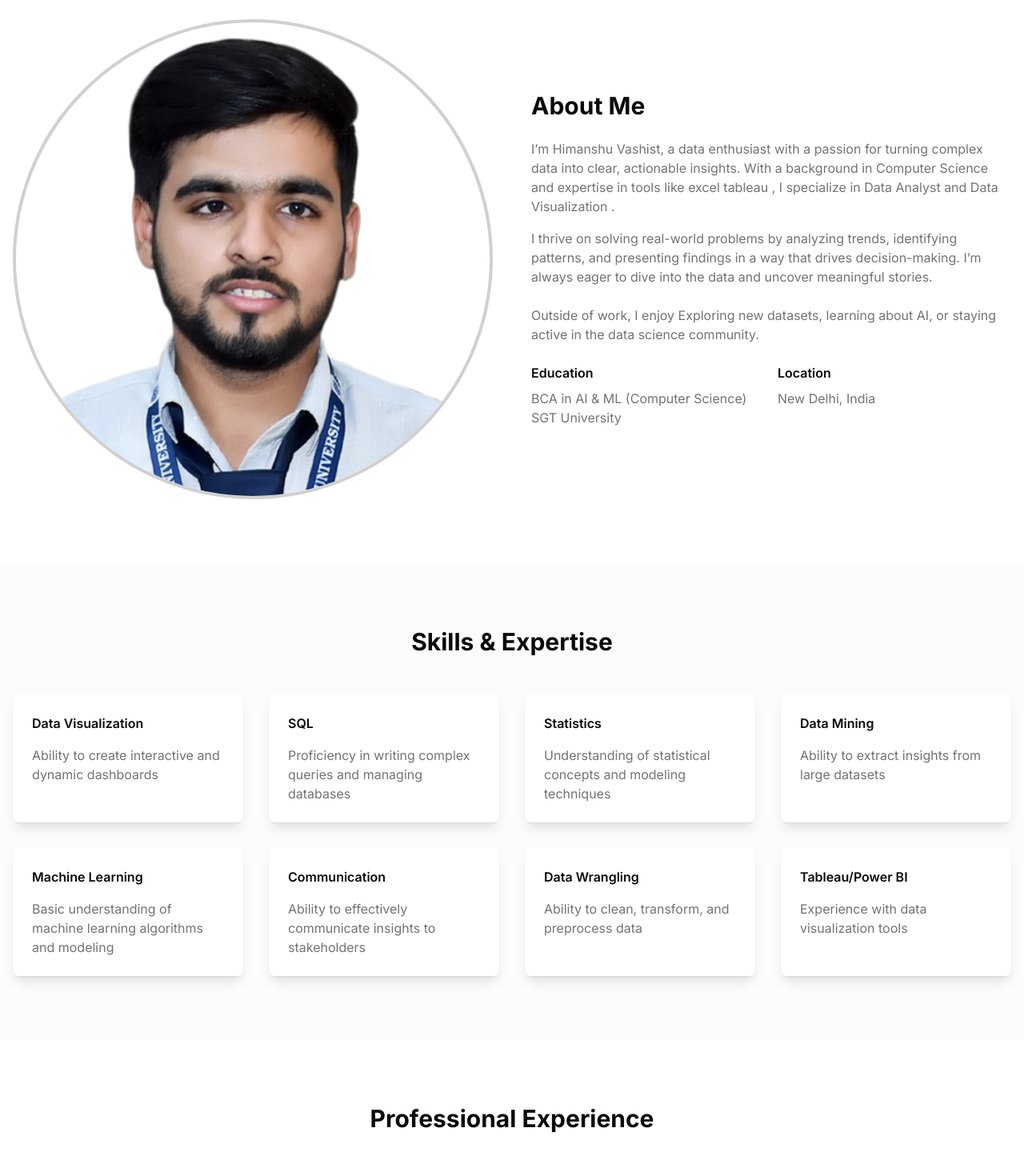
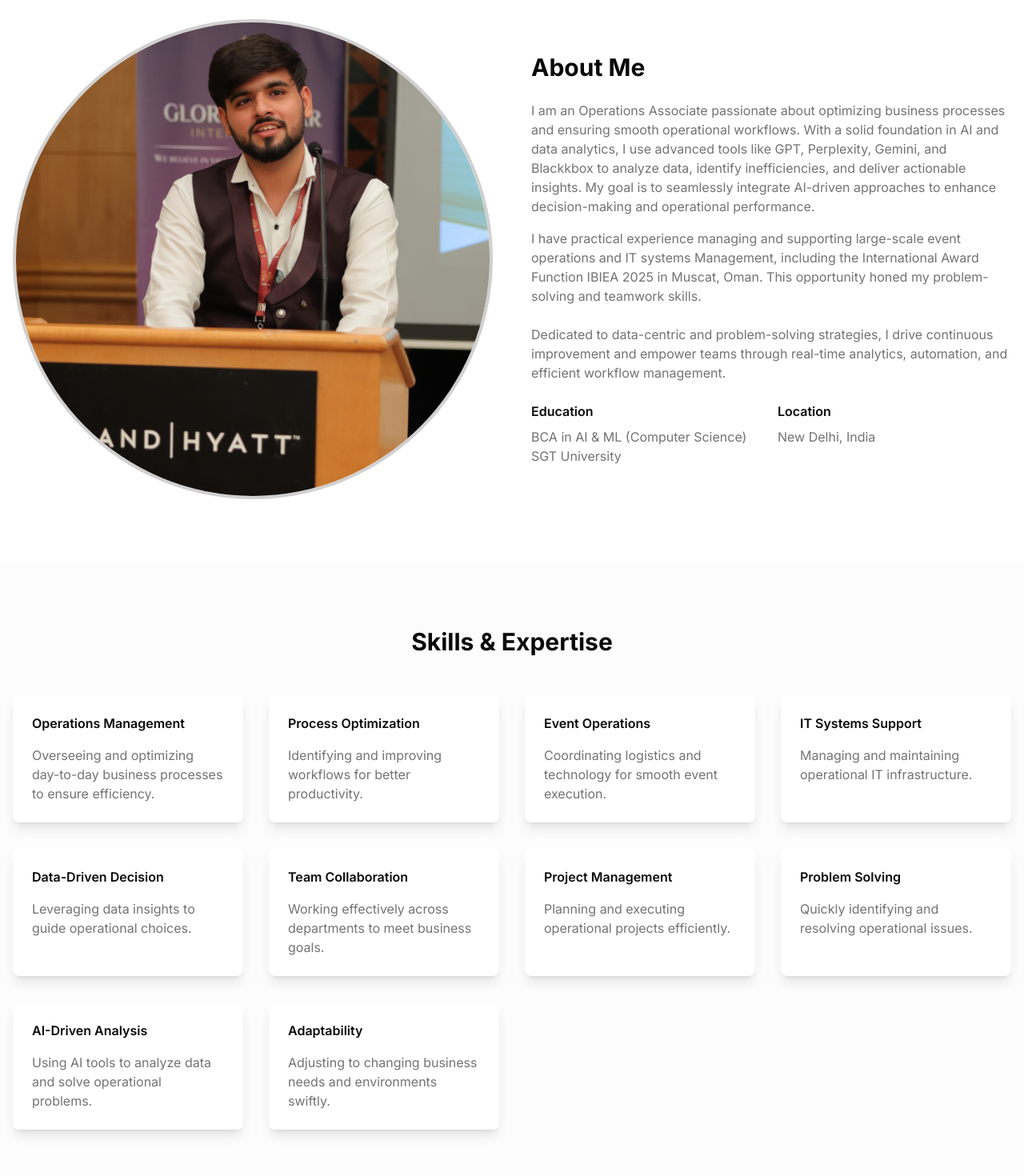
Before and after one commit to hv-code60/Portfolio, a Next.js app: page / in a window 1280 px wide. Shown: the part 920-2390 px from the top of the page at 80% size. Built offline with nearby package versions, Linux system fonts and the light colour scheme.

Commit message:
update portfolio

```diff
--- a/src/components/about.jsx
+++ b/src/components/about.jsx
@@ -13,9 +13,10 @@ export default function About() {
             whileInView={{ opacity: 1, x: 0 }}
             transition={{ duration: 0.5 }}
           >
+
             <div className="relative w-full aspect-square rounded-full overflow-hidden border-4 border-primary/20">
               <Image
-                src="/himanshubg.png"
+                src="/h.jpg"
                 alt="Profile"
                 fill
                 className="object-cover"
@@ -29,13 +30,13 @@ export default function About() {
           >
             <h2 className="text-3xl font-bold mb-6">About Me</h2>
             <p className="text-muted-foreground mb-4">
-            I’m Himanshu Vashist, a data enthusiast with a passion for turning complex data into clear, actionable insights. With a background in Computer Science and expertise in tools like excel tableau , I specialize in Data Analyst and Data Visualization .
+            I am an Operations Associate passionate about optimizing business processes and ensuring smooth operational workflows. With a solid foundation in AI and data analytics, I use advanced tools like GPT, Perplexity, Gemini, and Blackkbox to analyze data, identify inefficiencies, and deliver actionable insights. My goal is to seamlessly integrate AI-driven approaches to enhance decision-making and operational performance.
             </p>
             <p className="text-muted-foreground mb-6">
-            I thrive on solving real-world problems by analyzing trends, identifying patterns, and presenting findings in a way that drives decision-making. I’m always eager to dive into the data and uncover meaningful stories.
+           I have practical experience managing and supporting large-scale event operations and IT systems Management, including the International Award Function IBIEA 2025 in Muscat, Oman. This opportunity honed my problem-solving and teamwork skills.
             </p>
             <p className="text-muted-foreground mb-6">
-            Outside of work, I enjoy Exploring new datasets, learning about AI, or staying active in the data science community.
+            Dedicated to data-centric and problem-solving strategies, I drive continuous improvement and empower teams through real-time analytics, automation, and efficient workflow management.
             </p>
             <div className="grid grid-cols-2 gap-4">
               <div>
--- a/src/components/certifications.jsx
+++ b/src/components/certifications.jsx
@@ -5,25 +5,25 @@ import { FaCertificate } from "react-icons/fa"
 
 const certifications = [
   {
-    title: "CODE SANGAM 24, SGT",
+    title: "MANAGED OPERATIONAL WORKFLOWS IN IBIEA 2025",
+    date: "2025",
+  },
+   {
+    title: "CODE SANGAM 24, SGT UNIVERSITY",
     date: "2024",
   },
   {
-    title: "SYNERGY 2022, SGT UNIVERSITY",
-    date: "2022",
+    title: "Pradarshan 2.0, SGT UNIVERSITY",
+    date: "2024"
   },
   {
     title: "SYNERGY 2023, SGT UNIVERSITY",
     date: "2023",
   },
   {
-    title: "HTML and CSS Building a Single-Page Website/COURSERA",
-    date: "2023",
-  },
-  {
-    title: "Pradarshan 2.0, SGT UNIVERSITY",
-    date: "2024"
-  },
+    title: "SYNERGY 2022, SGT UNIVERSITY",
+    date: "2022",
+  }
 ]
 
 export default function Certifications() {
@@ -48,7 +48,7 @@ export default function Certifications() {
               className="p-6 bg-card rounded-lg shadow-lg"
             >
               <div className="flex items-center gap-3 mb-3">
-                <FaCertificate className="text-primary text-xl" />
+                {/* <FaCertificate className="text-primary text-xl" /> */}
                 <h3 className="font-semibold">{cert.title}</h3>
               </div>
               <p className="text-sm text-muted-foreground">{cert.date}</p>
--- a/src/components/contact.jsx
+++ b/src/components/contact.jsx
@@ -28,7 +28,7 @@ export default function Contact() {
               </div>
             </div>
             <h3 className="font-semibold mb-2">Phone</h3>
-            <p className="text-muted-foreground"><a href="tel:+91 8373931024">+91 8373931024</a></p>
+            <p className="text-muted-foreground"><a href="tel:+91 8373931024">+91 9319303073</a></p>
           </motion.div>
           <motion.div
             initial={{ opacity: 0, y: 20 }}
--- a/src/components/experience.jsx
+++ b/src/components/experience.jsx
@@ -10,6 +10,13 @@ const experiences = [
     duration: "09/07/2023 TO 15/08/2023",
     description:
       "Coordinate with the IT department to resolve appropriate changes to development and maintenance.",
+  },
+  {
+    title: "Evren Global Solutions Pvt. Ltd.",
+    role: "Data Analyst",
+    duration: "01/02/2025 TO 31/07/2025",
+    description:
+      "Collected, organized, and visualized data to provide actionable business insights to the sales team.",
   },
 ]
 
--- a/src/components/hero.jsx
+++ b/src/components/hero.jsx
@@ -18,7 +18,7 @@ export default function Hero() {
             Himanshu Vashist
           </h1>
           <h2 className="text-2xl md:text-3xl text-muted-foreground mb-8">
-            Data Analyst
+            Operations Associate & Data Analyst
           </h2>
           <div className="flex justify-center gap-6">
             <motion.a
@@ -44,7 +44,7 @@ export default function Hero() {
             <motion.a
               whileHover={{ scale: 1.1 }}
               whileTap={{ scale: 0.9 }}
-              href="https://drive.google.com/file/d/1D9d6p-BOjcmZQYiSK1bqg3hoxHBmp6TA/view"
+              href="https://drive.google.com/file/d/1F3DV2OhmGckZyNSExkRBOekPUqShZvRS/view?usp=sharing"
               target="_blank"
               rel="noopener noreferrer"
               className="text-2xl hover:text-primary"
--- a/src/components/skills.jsx
+++ b/src/components/skills.jsx
@@ -5,36 +5,44 @@ import { FaNetworkWired, FaServer, FaTools, FaUserFriends } from "react-icons/fa
 
 const skills = [
 {
-"skill": "Data Visualization",
-"description": "Ability to create interactive and dynamic dashboards"
+"skill": "Operations Management",
+"description": "Overseeing and optimizing day-to-day business processes to ensure efficiency."
 },
 {
-"skill": "SQL",
-"description": "Proficiency in writing complex queries and managing databases"
+"skill": "Process Optimization",
+"description": "Identifying and improving workflows for better productivity."
 },
 {
-"skill": "Statistics",
-"description": "Understanding of statistical concepts and modeling techniques"
+"skill": "Event Operations",
+"description": "Coordinating logistics and technology for smooth event execution."
 },
 {
-"skill": "Data Mining",
-"description": "Ability to extract insights from large datasets"
+"skill": "IT Systems Support",
+"description": "Managing and maintaining operational IT infrastructure."
 },
 {
-"skill": "Machine Learning",
-"description": "Basic understanding of machine learning algorithms and modeling"
+"skill": "Data-Driven Decision",
+"description": "Leveraging data insights to guide operational choices."
 },
 {
-"skill": "Communication",
-"description": "Ability to effectively communicate insights to stakeholders"
+"skill": "Team Collaboration",
+"description": "Working effectively across departments to meet business goals."
 },
 {
-"skill": "Data Wrangling",
-"description": "Ability to clean, transform, and preprocess data"
+"skill": "Project Management",
+"description": "Planning and executing operational projects efficiently."
 },
 {
-"skill": "Tableau/Power BI",
-"description": "Experience with data visualization tools"
+"skill": "Problem Solving",
+"description": "Quickly identifying and resolving operational issues."
+},
+{
+"skill": "AI-Driven Analysis",
+"description": "Using AI tools to analyze data and solve operational problems."
+},
+{
+"skill": "Adaptability",
+"description": "Adjusting to changing business needs and environments swiftly."
 }
 ]
 
```
Also changed, not shown: public/h.jpg (added), public/himanshu.jpg (deleted).
